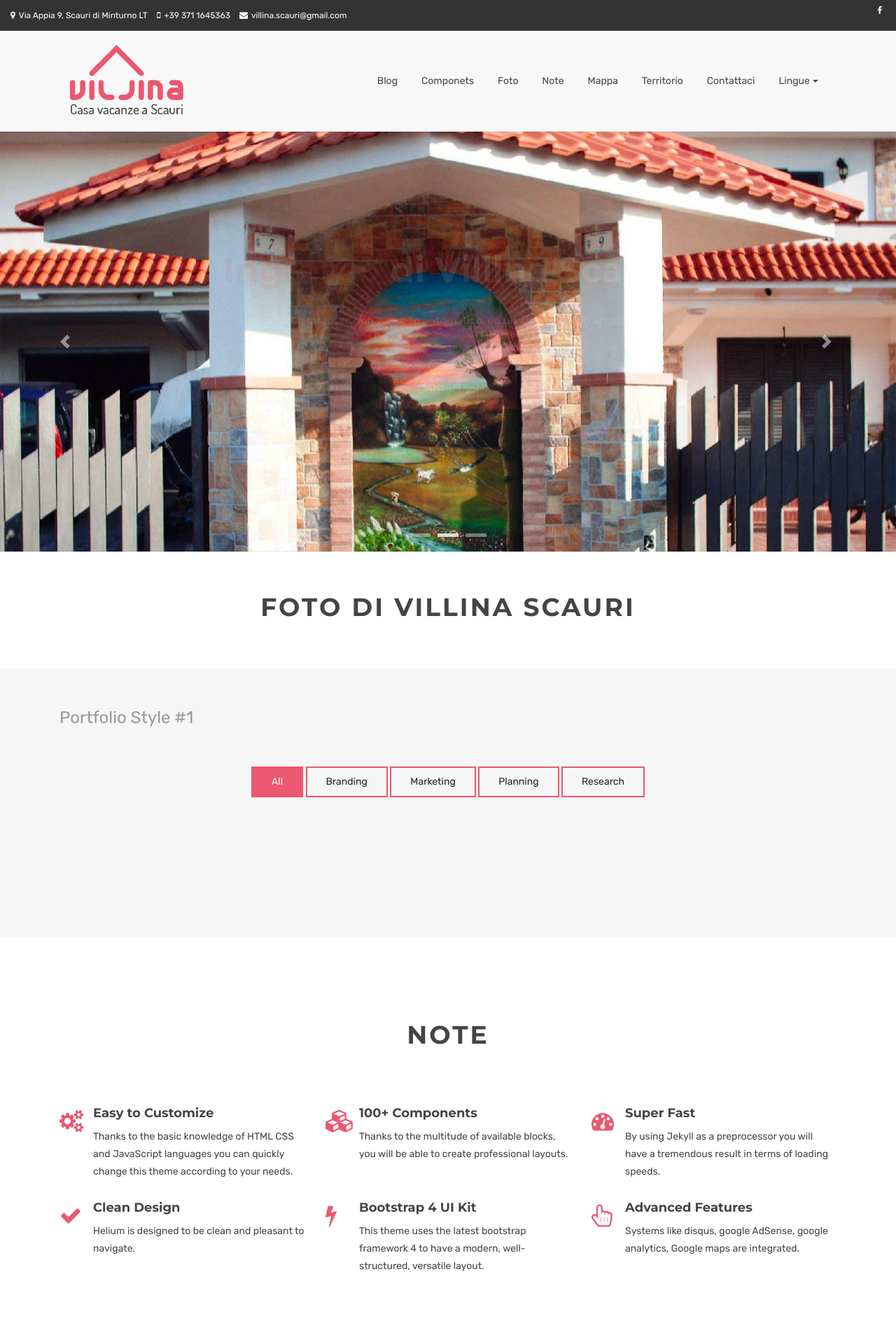
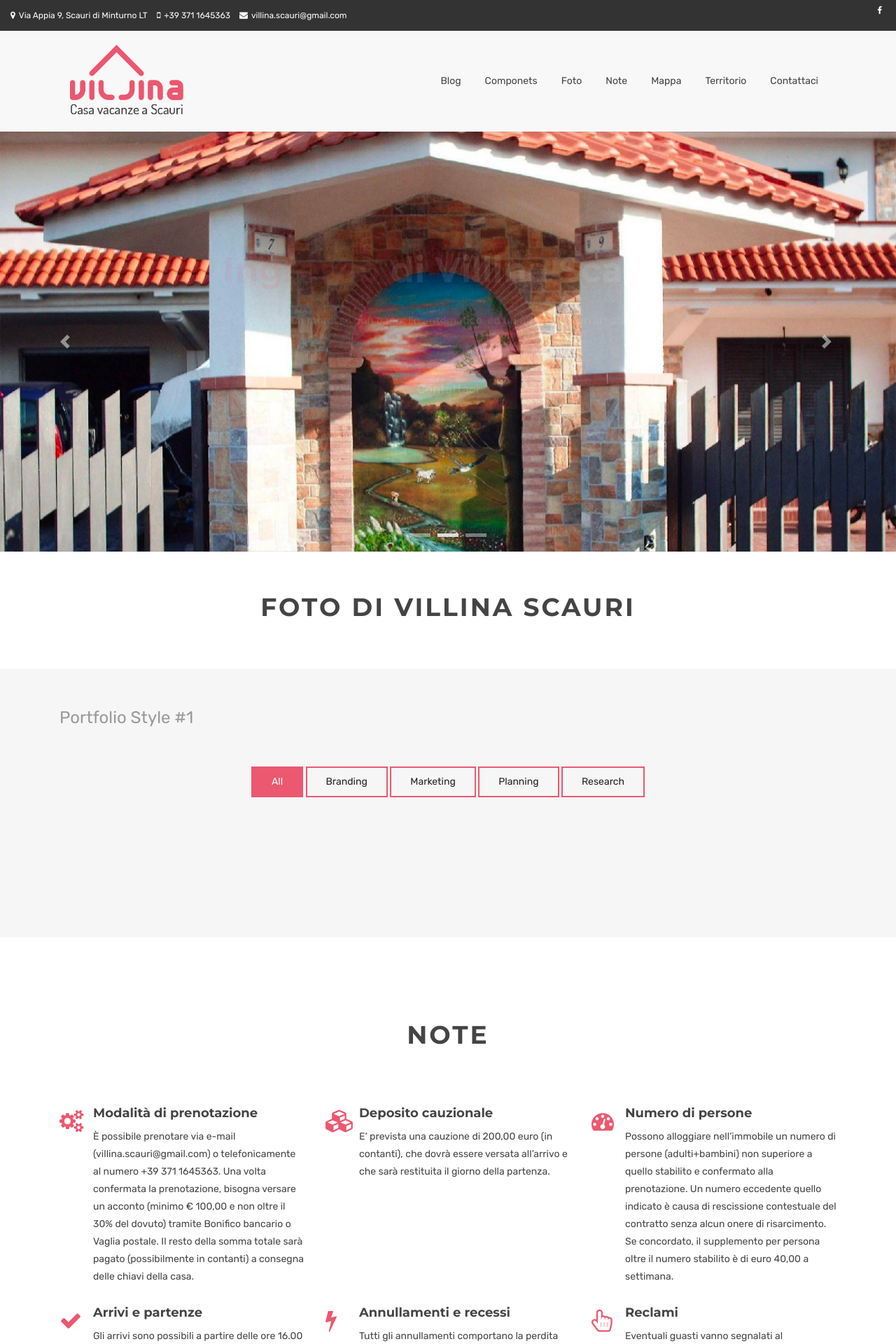
Before and after one commit to filippo-fresilli/villina-scauri, a Jekyll site: the page built from index.html, in a window 1280 px wide. Shown: the top 1920 px of the page at 70% size. Built offline with Jekyll 4.4.1, drawn with Linux system fonts in a browser that asks for light colours; some of the changed text lies outside the part shown.

Commit message:
modified note and map

```diff
--- a/_includes/themes/bootstrap/nav-bar.html
+++ b/_includes/themes/bootstrap/nav-bar.html
@@ -68,7 +68,7 @@
         <li class="nav-item">
           <a class="nav-link" href="#">Contattaci</a>
         </li>
-        <li class="nav-item dropdown">
+        <!-- <li class="nav-item dropdown">
           <a
             class="nav-link dropdown-toggle"
             href="#"
@@ -82,7 +82,7 @@
             <a class="dropdown-item" href="#">Inglese</a>
             <a class="dropdown-item" href="#">Francese</a>
           </div>
-        </li>
+        </li> -->
       </ul>
     </div>
   </div>
--- a/index.html
+++ b/index.html
@@ -416,10 +416,9 @@ canonical: https://villinascauri.com
             <i class="fa fa-cogs"></i>
           </div>
           <div class="service-content">
-            <h4><a href="#">Easy to Customize</a></h4>
+            <h4><a href="#">Modalità di prenotazione</a></h4>
             <p>
-              Thanks to the basic knowledge of HTML CSS and JavaScript languages
-              you can quickly change this theme according to your needs.
+              È possibile prenotare via e-mail (villina.scauri@gmail.com) o telefonicamente al numero +39 371 1645363. Una volta confermata la prenotazione, bisogna versare un acconto (minimo € 100,00 e non oltre il 30% del dovuto) tramite Bonifico bancario o Vaglia postale. Il resto della somma totale sarà pagato (possibilmente in contanti) a consegna delle chiavi della casa.
             </p>
           </div>
         </div>
@@ -433,10 +432,9 @@ canonical: https://villinascauri.com
             <i class="fa fa-cubes"></i>
           </div>
           <div class="service-content">
-            <h4><a href="#">100+ Components</a></h4>
+            <h4><a href="#">Deposito cauzionale</a></h4>
             <p>
-              Thanks to the multitude of available blocks, you will be able to
-              create professional layouts.
+              E’ prevista una cauzione di 200,00 euro (in contanti), che dovrà essere versata all’arrivo e che sarà restituita il giorno della partenza.
             </p>
           </div>
         </div>
@@ -450,10 +448,9 @@ canonical: https://villinascauri.com
             <i class="fa fa-tachometer"></i>
           </div>
           <div class="service-content">
-            <h4><a href="#">Super Fast</a></h4>
+            <h4><a href="#">Numero di persone</a></h4>
             <p>
-              By using Jekyll as a preprocessor you will have a tremendous
-              result in terms of loading speeds.
+              Possono alloggiare nell’immobile un numero di persone (adulti+bambini) non superiore a quello stabilito e confermato alla prenotazione. Un numero eccedente quello indicato è causa di rescissione contestuale del contratto senza alcun onere di risarcimento. Se concordato, il supplemento per persona oltre il numero stabilito è di euro 40,00 a settimana.
             </p>
           </div>
         </div>
@@ -467,9 +464,9 @@ canonical: https://villinascauri.com
             <i class="fa fa-check"></i>
           </div>
           <div class="service-content">
-            <h4><a href="#">Clean Design</a></h4>
+            <h4><a href="#">Arrivi e partenze</a></h4>
             <p>
-              Helium is designed to be clean and pleasant to navigate.
+              Gli arrivi sono possibili a partire delle ore 16.00 della data prevista. Le partenze devono avvenire entro le ore 10,30 della data prevista. Qualunque modifica degli orari di arrivo e di partenza va concordata preventivamente con il proprietario ed è subordinata all’accettazione di quest’ultimo.
             </p>
           </div>
         </div>
@@ -483,10 +480,9 @@ canonical: https://villinascauri.com
             <i class="fa fa-flash"></i>
           </div>
           <div class="service-content">
-            <h4><a href="#">Bootstrap 4 UI Kit</a></h4>
+            <h4><a href="#">Annullamenti e recessi</a></h4>
             <p>
-              This theme uses the latest bootstrap framework 4 to have a modern,
-              well-structured, versatile layout.
+              Tutti gli annullamenti comportano la perdita dell’acconto. Decorse 24 ore dal mancato arrivo e senza comunicazione pervenuta, Villina Scauri si riterrà libera da ogni impegno.
             </p>
           </div>
         </div>
@@ -500,10 +496,9 @@ canonical: https://villinascauri.com
             <i class="fa fa-hand-pointer-o"></i>
           </div>
           <div class="service-content">
-            <h4><a href="#">Advanced Features</a></h4>
+            <h4><a href="#">Reclami</a></h4>
             <p>
-              Systems like disqus, google AdSense, google analytics, Google maps
-              are integrated.
+              Eventuali guasti vanno segnalati al proprietario entro 48 ore dall’arrivo e verranno riparati nel più breve tempo possibile, ma sempre compatibilmente alla reperibilità del materiale e del personale addetto. Qualunque reclamo segnalato al termine del soggiorno o dopo la partenza non verrà preso in considerazione. I clienti che abbandoneranno l’appartamento prematuramente perderanno ogni diritto ad un eventuale rimborso dell’affitto non goduto.
             </p>
           </div>
         </div>
@@ -534,7 +529,7 @@ canonical: https://villinascauri.com
     scrolling="no"
     marginheight="0"
     marginwidth="0"
-    src="https://www.google.com/maps/place/Villina+SCAURI/@41.261606,13.686834,15z/data=!4m5!3m4!1s0x0:0x4bcd36d969dcb866!8m2!3d41.261606!4d13.686834"
+    src="https://www.google.com/maps/embed?pb=!1m18!1m12!1m3!1d7507.262763733184!2d151.20434578518316!3d-33.887955431212774!2m3!1f0!2f0!3f0!3m2!1i1024!2i768!4f13.1!3m3!1m2!1s0x0%3A0x16e224b2bd8fa957!2sUniversity+of+Technology+Sydney!5e0!3m2!1sen!2sus!4v1497155258520"
   >
   </iframe>
 
```
